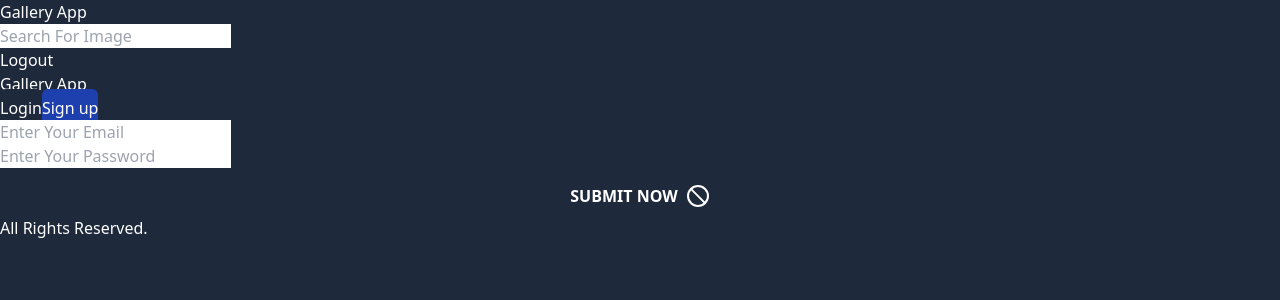
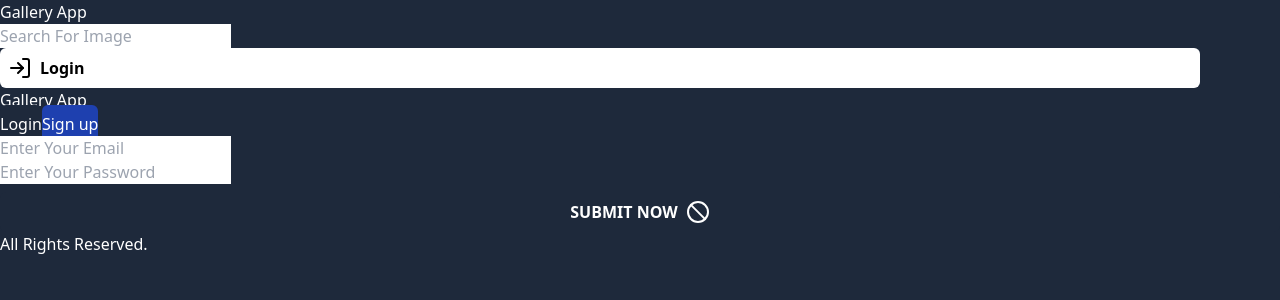
Before and after one commit to shz-code/gallery-app, a React (Vite) app in the folder frontend/: page /auth in a window 1280 px wide. Shown: the top 300 px of the page. Built offline with nearby package versions, Linux system fonts and the light colour scheme; no server answers.

Commit message:
add: frontend (conditional rendering based on authentication)

```diff
--- a/frontend/src/App.jsx
+++ b/frontend/src/App.jsx
@@ -1,19 +1,51 @@
-import { Route, BrowserRouter as Router, Routes } from "react-router-dom";
+import { useEffect } from "react";
+import { useDispatch, useSelector } from "react-redux";
+import {
+  Navigate,
+  Route,
+  BrowserRouter as Router,
+  Routes,
+} from "react-router-dom";
 import Auth from "./components/Auth/Auth";
 import { Home } from "./components/Home/Home";
 import Layout from "./components/Layout";
-import { NotFound } from "./components/NotFound";
+import { userLoggedIn } from "./features/auth/authSlice";
 
 function App() {
+  const { email } = useSelector((state) => state.user);
+  const dispatch = useDispatch();
+
+  useEffect(() => {
+    if (localStorage.getItem("auth")) {
+      const auth = JSON.parse(localStorage.getItem("auth"));
+      dispatch(
+        userLoggedIn({
+          name: auth.name,
+          email: auth.email,
+        })
+      );
+    }
+    // eslint-disable-next-line react-hooks/exhaustive-deps
+  }, []);
+
+  let content = (
+    <Routes>
+      <Route path="/" element={<Home />} />
+      <Route path="/auth" element={<Auth />} />
+      <Route path="/*" element={<Navigate to="/" replace />} />
+    </Routes>
+  );
+  if (email) {
+    content = (
+      <Routes>
+        <Route path="/" element={<Home />} />
+        <Route path="/*" element={<Navigate to="/" replace />} />
+      </Routes>
+    );
+  }
   return (
     <Router>
-      <Layout>
-        <Routes>
-          <Route path="/" element={<Home />} />
-          <Route path="/auth" element={<Auth />} />
-          <Route path="*" element={<NotFound />} />
-        </Routes>
-      </Layout>
+      <Layout>{content}</Layout>
     </Router>
   );
 }
--- a/frontend/src/assets/css/tailwindcss.css
+++ b/frontend/src/assets/css/tailwindcss.css
@@ -4,6 +4,10 @@
 
 .container {
     max-width: 1200px
+}
+
+.navLinks {
+    @apply text-black px-2 py-2 rounded-md font-semibold bg-white hover:bg-slate-200 flex gap-2;
 }
 
 .btn {
--- a/frontend/src/components/Home/PhotoModal.jsx
+++ b/frontend/src/components/Home/PhotoModal.jsx
@@ -1,10 +1,13 @@
 import { X } from "lucide-react";
+import { useSelector } from "react-redux";
 import { Link } from "react-router-dom";
 import Comments from "./Comments";
 import { NewComment } from "./NewComment";
 
 const PhotoModal = ({ setModalOpen, modalPhoto: photo }) => {
   const { comments } = photo;
+  const { email } = useSelector((state) => state.user);
+
   const closeModal = () => {
     setModalOpen(false);
   };
@@ -32,7 +35,9 @@ const PhotoModal = ({ setModalOpen, modalPhoto: photo }) => {
         </div>
         <div className="photoModal-footer border-t mt-8 pt-4 pb-4">
           <Comments comments={comments} />
+          {email ? (
             <NewComment />
+          ) : (
             <div className="px-4 mt-4 ">
               <Link
                 to="/auth"
@@ -41,6 +46,7 @@ const PhotoModal = ({ setModalOpen, modalPhoto: photo }) => {
                 Sign in to do comment
               </Link>
             </div>
+          )}
         </div>
       </div>
     </div>
--- a/frontend/src/components/Navbar.jsx
+++ b/frontend/src/components/Navbar.jsx
@@ -1,10 +1,13 @@
+import { LogIn, LogOut } from "lucide-react";
 import { useState } from "react";
 import { useDispatch, useSelector } from "react-redux";
 import { Link, useNavigate } from "react-router-dom";
+import { userLoggedOut } from "../features/auth/authSlice";
 import { updateSearch } from "../features/filter/filterSlice";
 import Input from "./ui/Input";
 const Navbar = () => {
   const state = useSelector((state) => state.filter);
+  const { email } = useSelector((state) => state.user);
   const [search, setSearch] = useState(state.search);
   const dispatch = useDispatch();
   const navigate = useNavigate();
@@ -15,6 +18,26 @@ const Navbar = () => {
     navigate("/");
   };
 
+  const handleLogOut = () => {
+    dispatch(userLoggedOut());
+  };
+
+  let links = (
+    <>
+      <Link to="auth" className="navLinks" onClick={handleLogOut}>
+        <LogIn /> Login
+      </Link>
+    </>
+  );
+  if (email) {
+    links = (
+      <>
+        <Link className="navLinks" onClick={handleLogOut}>
+          <LogOut /> Logout
+        </Link>
+      </>
+    );
+  }
   return (
     <>
       <nav className="bg-slate-950 text-white">
@@ -33,7 +56,7 @@ const Navbar = () => {
               />
             </div>
             <ul className="flex justify-center lg:justify-start gap-4 text-gray-400">
-              <Link className="hover:text-white">Logout</Link>
+              {links}
             </ul>
           </div>
         </div>
```
Lines whose indentation alone changed are shown as unchanged.
